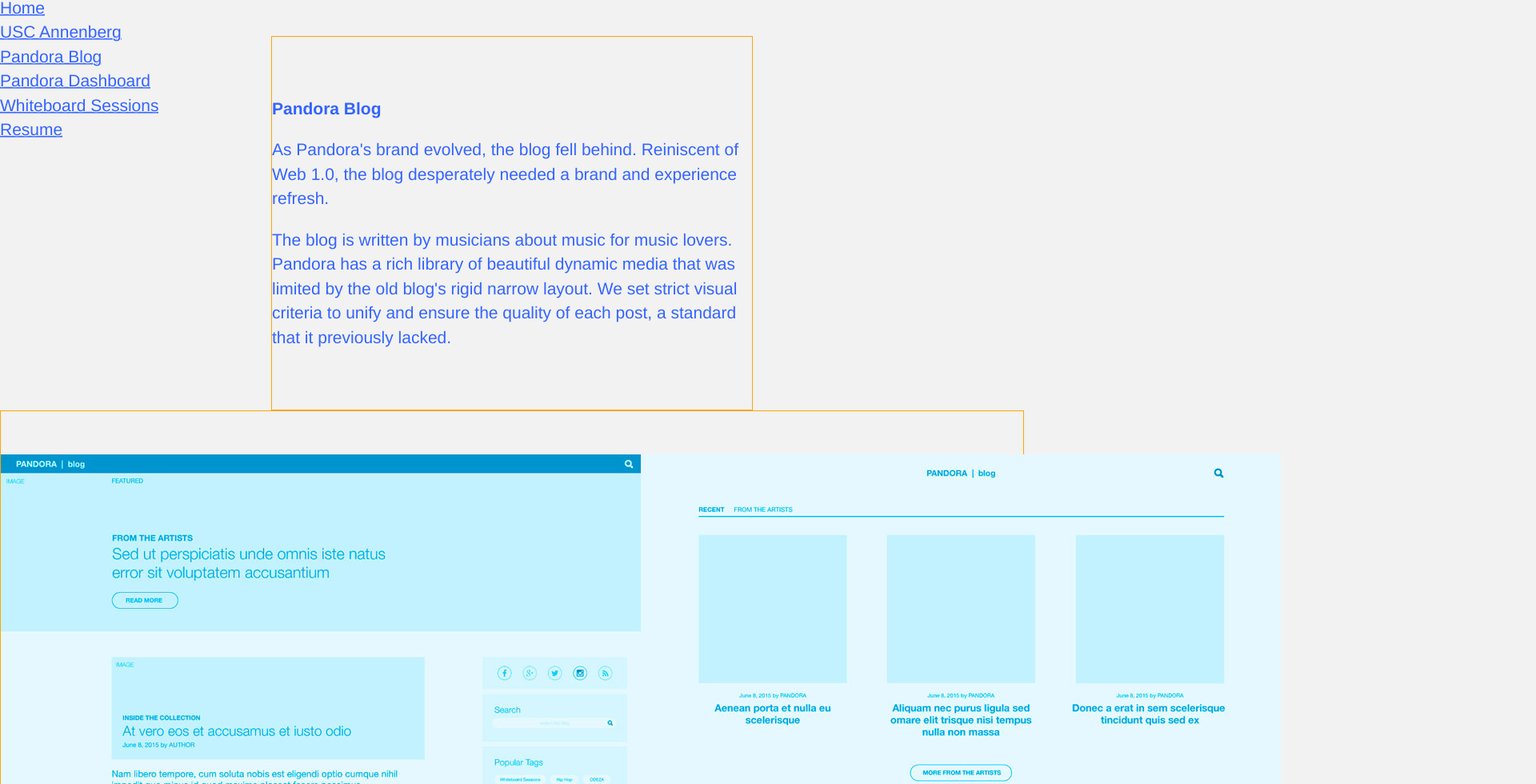
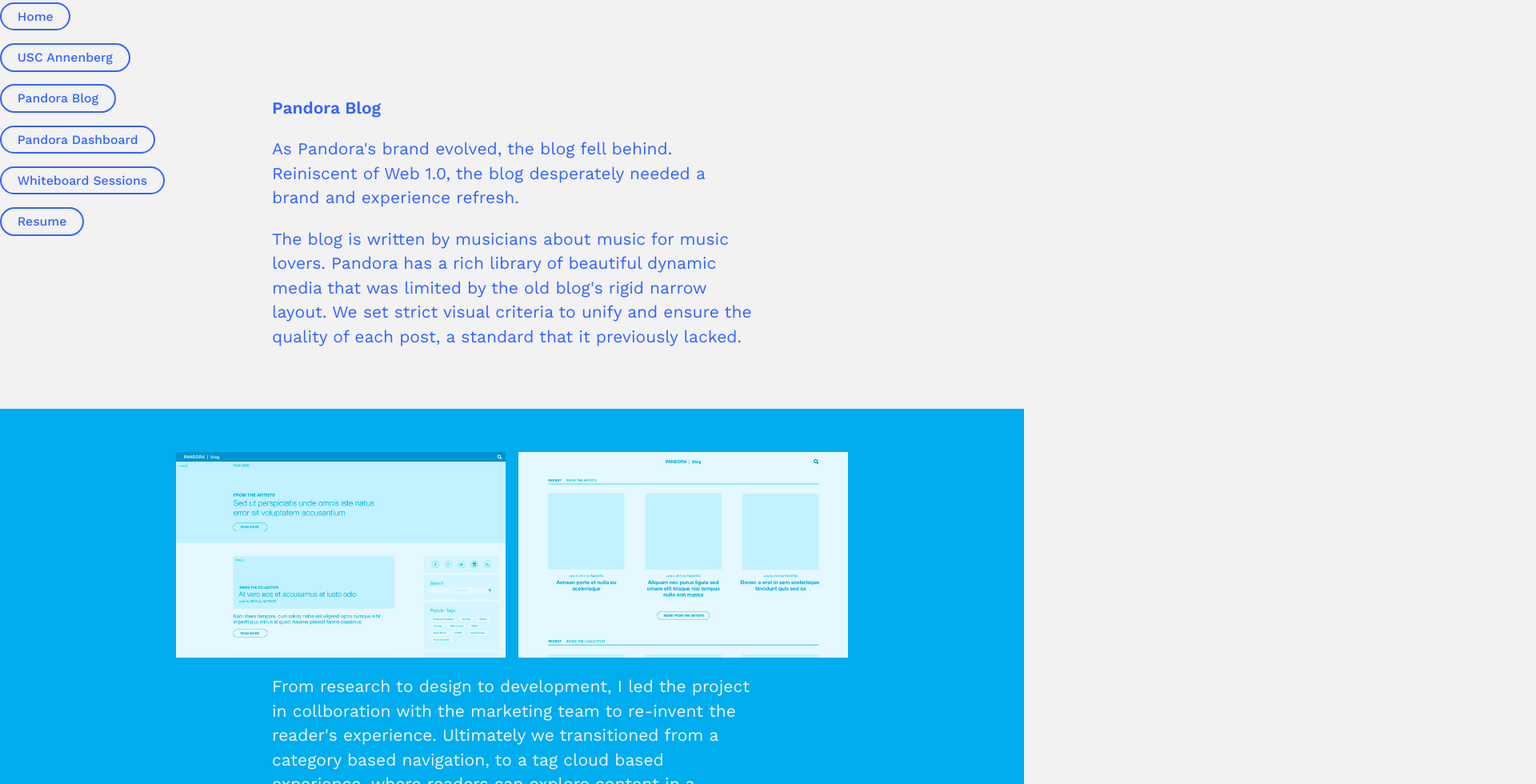
Before and after one commit to ohjoycelau/ohjoycelau.github.io, a React (Create React App) app: page /Pandora-Blog in a window 1280 px wide. Shown: the part 5-985 px from the top of the page at 80% size, 1920 px wide, since content can reach past the window. Built offline with nearby package versions, Linux system fonts and the light colour scheme.

Commit message:
styling links and images

```diff
--- a/src/App.js
+++ b/src/App.js
@@ -18,12 +18,12 @@
 				<div>
 					<nav>
 						<ul>
-							<li><Link to="/">Home</Link></li>
-							<li><Link to="/USC-Annenberg">USC Annenberg</Link></li>
-							<li><Link to="/Pandora-Blog">Pandora Blog</Link></li>
-							<li><Link to="/Pandora-Dashboard">Pandora Dashboard</Link></li>
-							<li><Link to="/Whiteboard-Sessions">Whiteboard Sessions</Link></li>
-							<li><Link to="/Resume">Resume</Link></li>
+							<li><Link className="button" to="/">Home</Link></li>
+							<li><Link className="button" to="/USC-Annenberg">USC Annenberg</Link></li>
+							<li><Link className="button" to="/Pandora-Blog">Pandora Blog</Link></li>
+							<li><Link className="button" to="/Pandora-Dashboard">Pandora Dashboard</Link></li>
+							<li><Link className="button" to="/Whiteboard-Sessions">Whiteboard Sessions</Link></li>
+							<li><Link className="button" to="/Resume">Resume</Link></li>
 						</ul>
 					</nav>
 					<ScrollToTop>
--- a/src/content/Blog.js
+++ b/src/content/Blog.js
@@ -10,13 +10,15 @@
 				<p>As Pandora's brand evolved, the blog fell behind. Reiniscent of Web 1.0, the blog desperately needed a brand and experience refresh.</p>
 				<p>The blog is written by musicians about music for music lovers. Pandora has a rich library of beautiful dynamic media that was limited by the old blog's rigid narrow layout. We set strict visual criteria to unify and ensure the quality of each post, a standard that it previously lacked.</p>
 			</div>
-			<div className="section--full">
-				<div className="flex">
+			<div className="section--full" id="blog--r">
+				<div className="flex" id="blog--r-1">
 					<img src={require("./images/blog/Blog-R2-A-blue.jpg")} />
 					<img src={require("./images/blog/Blog-R2-B-blue.jpg")} />
 				</div>
-				<p className="section--center">From research to design to development, I led the project in collboration with the marketing team to re-invent the reader's experience. Ultimately we transitioned from a category based navigation, to a tag cloud based experience, where readers can explore content in a broader and simultaneously more specific way.</p>
-				<div className="flex">
+				<div className="section--center">
+					<p>From research to design to development, I led the project in collboration with the marketing team to re-invent the reader's experience. Ultimately we transitioned from a category based navigation, to a tag cloud based experience, where readers can explore content in a broader and simultaneously more specific way.</p>
+				</div>
+				<div className="flex" id="blog--r-2">
 					<img src={require("./images/blog/Blog-R2-C-blue.jpg")} />
 					<img src={require("./images/blog/Blog-R2-D-blue.jpg")} />
 				</div>
@@ -26,7 +28,7 @@
 					<p>Mobile First Always</p>
 					<p>More than 60 percent of our audience is reading their mobile devices. Our analytics confirmed optimizing for mobile is crucial; conversations and decisions revolved through on a smaller screen, including multimedia content while maintaining the user experience.</p>
 				</div>
-				<div className="flex">
+				<div className="flex" id="blog--mbl">
 					<img src={require("./images/blog/mbl-blog-home.png")} />
 					<img src={require("./images/blog/mbl-blog-inart-in.png")} />
 					<img src={require("./images/blog/mbl-blog-inart.png")} />
@@ -38,22 +40,22 @@
 					<p>After the redesign, the average session grew by 2 percent and drop-off rates decreased by 4 percent compared to the previous year.</p>
 				</div>
 			</div>
-			<div className="section--full">
+			<div className="section--full" id="blog--screens">
 				<img src={require("./images/blog/blog-home.png")} />
 				<img src={require("./images/blog/blog-feed.png")} />
 				<img src={require("./images/blog/blog-in.png")} />
 			</div>
-			<div className="section--full">
+			<div className="section--full" id="blog--outro">
 				<div className="section--center">
 					<p>Lessons Learned</p>
 					<p>As also the lead developer, I was the point person with Wordpress VIP during their rigorous code review to ensure security and performance. The Pandora Blog is built from the ground up beginning with Wordpress's barebones starter theme. I've used Wordpress in the past, but not like this; now we're pretty good pals.</p>
-					<p><button>See The Real Thing</button></p>
+					<p><a className="button inverted" href="http://blog.pandora.com" target="blank">See The Real Thing</a></p>
 				</div>
 			</div>
 			<div className="section--center">
-				<ul>
-					<li><Link to="/USC-Annenberg">Previous</Link></li>
-					<li><Link to="/Pandora-Dashboard">Next Project</Link></li>
+				<ul className="flex">
+					<li><Link className="button button--prev" to="/USC-Annenberg">Previous</Link></li>
+					<li><Link className="button button--next" to="/Pandora-Dashboard">Next Project</Link></li>
 				</ul>
 			</div>
 		</div>
--- a/src/content/Eng.js
+++ b/src/content/Eng.js
@@ -27,9 +27,9 @@
 				</div>
 			</div>
 			<div className="section--center">
-				<ul>
-					<li><Link to="/Pandora-Blog">Previous</Link></li>
-					<li><Link to="/Whiteboard-Sessions">Next Project</Link></li>
+				<ul className="flex">
+					<li><Link className="button button--prev" to="/Pandora-Blog">Previous</Link></li>
+					<li><Link className="button button--next" to="/Whiteboard-Sessions">Next Project</Link></li>
 				</ul>
 			</div>
 		</div>
--- a/src/content/Home.js
+++ b/src/content/Home.js
@@ -9,9 +9,8 @@
 				<p><h2><b>Joyce is currently designing visual systems and wrangling sass at <a href="#">Pandora</a> in Oakland, California.</b></h2></p>
 				<p>Favorite things includes cats. Allergies includes cats. This Friday afternoon likely includes drinking tea, <a href="#">kpop</a>, and checking <a href="#">instagram</a>.</p>
 				<ul>
-					<li><Link to="/Resume">Resume</Link></li>
-					<li><a href="#">Drop a line</a></li>
-					<li><Link to="/USC-Annenberg"><b>See projects</b></Link></li>
+					<li><Link className="button" to="/Resume">Resume</Link> <Link className="button" to="#">Drop a line</Link></li>
+					<li><Link className="button button--next" to="/USC-Annenberg"><b>See projects</b></Link></li>
 				</ul>
 			</div>
 		</div>
--- a/src/stylesheets/css/main.css
+++ b/src/stylesheets/css/main.css
@@ -1,4 +1,5 @@
 @charset "UTF-8";
+@import url("https://fonts.googleapis.com/css?family=Work+Sans:400,500,600");
 /* Variables */
 /* Mixins */
 /* Base Styles */
@@ -15,26 +16,21 @@
   font-family: 'Work Sans', 'Helvetica', sans-serif;
   font-size: 2.1rem;
   line-height: 1.45em;
-  font-weight: 400;
+  font-weight: 500;
   color: #3464ff;
+  -webkit-font-smoothing: antialiased;
+  -moz-osx-font-smoothing: grayscale;
   font-weight: inherit; }
 
 b {
   font-weight: 600; }
 
-a {
-  transition: all 150ms; }
 a, a:link, a:visited {
   text-decoration: none;
   color: #3464ff;
   text-shadow: -1px -1px 0 #f2f2f2, 1px -1px 0 #f2f2f2, -1px 1px 0 #f2f2f2, 1px 1px 0 #f2f2f2;
   background-size: 1px 1em;
   box-shadow: inset 0 -0.075em #f2f2f2, inset 0 -0.15em #3464ff; }
-  a:hover, a:active {
-    color: #2950d0;
-    text-shadow: -1px -1px 0 #f2f2f2, 1px -1px 0 #f2f2f2, -1px 1px 0 #f2f2f2, 1px 1px 0 #f2f2f2;
-    background-size: 1px 1em;
-    box-shadow: inset 0 -0.075em #f2f2f2, inset 0 -0.15em #2950d0; }
 
 img {
   width: 100%; }
@@ -43,10 +39,41 @@
   margin: 0;
   padding: 0;
   list-style: none; }
-  ul a, li a {
-    text-shadow: none;
-    box-shadow: none;
-    background: none; }
+
+/* Layout */
+html, body {
+  width: 100%;
+  height: 100%; }
+
+main {
+  width: 100%;
+  padding: 5rem 0; }
+
+section {
+  width: 100%; }
+
+[class*="section"] {
+  padding: 5.4rem 0; }
+  [class*="section"] [class*="section"] {
+    padding: 0; }
+  [class*="section"][class*="--center"] {
+    margin: 0 auto;
+    width: 90%;
+    max-width: 60rem; }
+  [class*="section"][class="--full"] {
+    width: 100vw; }
+
+nav {
+  position: fixed;
+  top: 0;
+  left: 0; }
+
+/* Styles */
+.flex {
+  display: flex;
+  justify-content: space-between;
+  align-items: center;
+  flex-wrap: wrap; }
 
 ul.list {
   margin: 0;
@@ -60,41 +87,50 @@
       display: inline-block;
       content: "•"; }
 
-/* Layout */
-html, body {
-  width: 100%;
-  height: 100%; }
-
-main {
-  width: 100%;
-  padding: 5rem 0; }
-
-section {
-  width: 100%; }
-
-div[class*="section"] {
-  padding: 5.4rem 0;
-  border: 1px solid orange; }
-  div[class*="section"][class*="--center"] {
-    margin: 0 auto;
-    width: 90%;
-    max-width: 60rem; }
-  div[class*="section"][class="--full"] {
-    width: 100vw; }
-
-nav {
-  position: fixed;
-  top: 0;
-  left: 0; }
-
-.flex {
-  display: flex;
-  justify-content: space-between;
-  align-items: center; }
-
-/* Objects */
-.button {
-  border: 0.25rem solid #3464ff; }
+a:link.button, a:visited.button, a:hover.button, a:active.button {
+  text-shadow: 0 0 transparent;
+  box-shadow: 0 0 transparent;
+  background-size: 0 0;
+  display: inline-block;
+  font-size: 0.75em;
+  font-weight: 500;
+  line-height: 2em;
+  height: 2em;
+  margin: 0.5em 0;
+  padding: 0 1.25em;
+  border: 0.145em solid #3464ff;
+  -webkit-border-radius: 1.5em;
+  -moz-border-radius: 1.5em;
+  border-radius: 1.5em; }
+  a:link.button.inverted, a:visited.button.inverted, a:hover.button.inverted, a:active.button.inverted {
+    border-color: #f2f2f2;
+    color: #f2f2f2; }
+  a:link.button--next, a:visited.button--next, a:hover.button--next, a:active.button--next {
+    background-color: #3464ff;
+    color: #f2f2f2; }
+  a:link.button--prev::before, a:link.button--next::after, a:visited.button--prev::before, a:visited.button--next::after, a:hover.button--prev::before, a:hover.button--next::after, a:active.button--prev::before, a:active.button--next::after {
+    display: inline-block;
+    height: 0.5em;
+    width: 0.5em;
+    content: ''; }
+  a:link.button--prev::before, a:visited.button--prev::before, a:hover.button--prev::before, a:active.button--prev::before {
+    margin-right: 0.25em;
+    transform: rotate(-135deg);
+    -o-transform: rotate(-135deg);
+    -ms-transform: rotate(-135deg);
+    -moz-transform: rotate(-135deg);
+    -webkit-transform: rotate(-135deg);
+    border-top: 0.145em solid #3464ff;
+    border-right: 0.145em solid #3464ff; }
+  a:link.button--next::after, a:visited.button--next::after, a:hover.button--next::after, a:active.button--next::after {
+    margin-left: 0.25em;
+    transform: rotate(45deg);
+    -o-transform: rotate(45deg);
+    -ms-transform: rotate(45deg);
+    -moz-transform: rotate(45deg);
+    -webkit-transform: rotate(45deg);
+    border-top: 0.145em solid #f2f2f2;
+    border-right: 0.145em solid #f2f2f2; }
 
 /* Annenberg */
 #annenberg--menu, #annenberg--calendar, #annenberg--event {
@@ -117,3 +153,30 @@
   margin: 0 auto; }
   #annenberg--mbl .flex img {
     width: 30%; }
+
+/* Blog */
+#blog--r {
+  background-color: #00ADEE;
+  color: #f2f2f2; }
+
+#blog--r-1, #blog--r-2 {
+  padding-left: 5%;
+  padding-right: 5%;
+  max-width: 84rem;
+  margin-left: auto;
+  margin-right: auto; }
+  #blog--r-1 img, #blog--r-2 img {
+    width: 49%; }
+
+#blog--mbl {
+  width: 120%;
+  margin-left: -10%; }
+  #blog--mbl img {
+    width: 16.5%; }
+
+#blog--screens {
+  background-color: #2950d0; }
+
+#blog--outro {
+  background-color: #1c3790;
+  color: #f2f2f2; }
--- a/src/stylesheets/sass/main.sass
+++ b/src/stylesheets/sass/main.sass
@@ -1,3 +1,5 @@
+@import url('https://fonts.googleapis.com/css?family=Work+Sans:400,500,600')
+
 /* Variables */
 $color-grey: #f2f2f2
 $color-blue: #3464ff
@@ -10,9 +12,15 @@
 	box-shadow: inset 0 -0.075em $color-grey, inset 0 -0.15em $underline
 	// text-decoration: underline
 @mixin nounderline
-	text-shadow: none
-	box-shadow: none
-	background: none
+	text-shadow: 0 0 transparent
+	box-shadow: 0 0 transparent
+	background-size: 0 0
+@mixin transform($property)
+	transform: $property
+	-o-transform: $property
+	-ms-transform: $property
+	-moz-transform: $property
+	-webkit-transform: $property
 @mixin gradient($start, $end)
 	background-size: 100% 100%
 	background-color: $start
@@ -27,8 +35,10 @@
 	font-family: 'Work Sans', 'Helvetica', sans-serif
 	font-size: 2.1rem
 	line-height: 1.45em
-	font-weight: 400
+	font-weight: 500
 	color: $color-blue
+	-webkit-font-smoothing: antialiased
+	-moz-osx-font-smoothing: grayscale
 
 
 
@@ -37,29 +47,61 @@
 	font-size: 62.5%
 body
 	background-color: $color-grey
+
 body, h1, h2, h3, h4, h5, h6
 	@include typography
 	font-weight: inherit
 b
 	font-weight: 600
 a
-	transition: all 150ms
 	&, &:link, &:visited
 		text-decoration: none
 		color: $color-blue
 		@include underline($color-blue)
 	&:hover, &:active
-		color: $color-blue-dark
-		@include underline($color-blue-dark)
+		// color: $color-blue-dark
+		// @include underline($color-blue-dark)
 img
 	width: 100%
 ul, li
 	margin: 0
 	padding: 0
 	list-style: none
-	a
-		@include nounderline
 
+
+/* Layout */
+html, body
+	width: 100%
+	height: 100%
+	// display: flex
+main
+	width: 100%
+	padding: 5rem 0
+section
+	width: 100%
+[class*="section"]
+	padding: 5.4rem 0
+	// border: 1px solid orange
+	[class*="section"]
+		padding: 0
+	&[class*="--center"]
+		margin: 0 auto
+		width: 90%
+		max-width: 60rem
+	&[class="--full"]
+		width: 100vw
+nav
+	position: fixed
+	top: 0
+	left: 0
+
+
+/* Styles */
+.flex
+	display: flex
+	justify-content: space-between
+	align-items: center
+	flex-wrap: wrap
 ul.list
 	margin: 0
 	padding: 0
@@ -71,49 +113,59 @@
 			margin-left: -2rem
 			display: inline-block
 			content: "•"
-
-/* Layout */
-html, body
-	width: 100%
-	height: 100%
-	// display: flex
-main
-	width: 100%
-	padding: 5rem 0
-section
-	width: 100%
-div[class*="section"]
-	padding: 5.4rem 0
-	border: 1px solid orange
-	&[class*="--center"]
-		margin: 0 auto
-		width: 90%
-		max-width: 60rem
-	&[class="--full"]
-		width: 100vw
-nav
-	position: fixed
-	top: 0
-	left: 0
-
-.flex
-	display: flex
-	justify-content: space-between
-	align-items: center
+a:link, a:visited, a:hover, a:active
+	&.button
+		@include nounderline
+		display: inline-block
+		font-size: 0.75em
+		// text-transform: uppercase
+		font-weight: 500
+		line-height: 2em
+		height: 2em
+		margin: 0.5em 0
+		padding: 0 1.25em
+		border: 0.145em solid $color-blue
+		-webkit-border-radius: 1.5em
+		-moz-border-radius: 1.5em
+		border-radius: 1.5em
+		&.inverted
+			border-color: $color-grey
+			color: $color-grey
+		// &:hover
+		// 	color: $color-blue-dark
+		// 	&::before, &::after
+		// 		border-top: 0.145em solid $color-blue-dark
+		// 		border-right: 0.145em solid $color-blue-dark
+		&--next
+			background-color: $color-blue
+			color: $color-grey
+		&--prev::before, &--next::after
+			display: inline-block
+			height: 0.5em
+			width: 0.5em
+			content: ''
+		&--prev::before
+			margin-right: 0.25em
+			@include transform(rotate(-135deg))
+			border-top: 0.145em solid $color-blue
+			border-right: 0.145em solid $color-blue
+		&--next::after
+			margin-left: 0.25em
+			@include transform(rotate(45deg))
+			border-top: 0.145em solid $color-grey
+			border-right: 0.145em solid $color-grey
 
 
-
-/* Objects */
-.button
-	border: 0.25rem solid $color-blue
-
-
-
+@mixin width90
+	padding-left: 5%
+	padding-right: 5%
+@mixin width80
+	padding-left: 10%
+	padding-right: 10%
 
 /* Annenberg */
 #annenberg--menu, #annenberg--calendar, #annenberg--event
-	padding-left: 10%
-	padding-right: 10%
+	@include width80
 #annenberg--menu, #annenberg--mbl, #annenberg--event
 	@include gradient(#C9292A, #981B1E)
 #annenberg--calendar
@@ -124,3 +176,24 @@
 		margin: 0 auto
 		img
 			width: 30%
+/* Blog */
+#blog--r
+	background-color: #00ADEE
+	color: $color-grey
+#blog--r-1, #blog--r-2
+	@include width90
+	max-width: 84rem
+	margin-left: auto
+	margin-right: auto
+	img
+		width: 49%
+#blog--mbl
+	width: 120%
+	margin-left: -10%
+	img
+		width: 16.5%
+#blog--screens
+	background-color: $color-blue-dark
+#blog--outro
+	background-color: darken($color-blue-dark, 15%)
+	color: $color-grey
```
Also changed, not shown: src/content/Annenberg.js (+6 -6 lines). Lines whose indentation alone changed are shown as unchanged.
